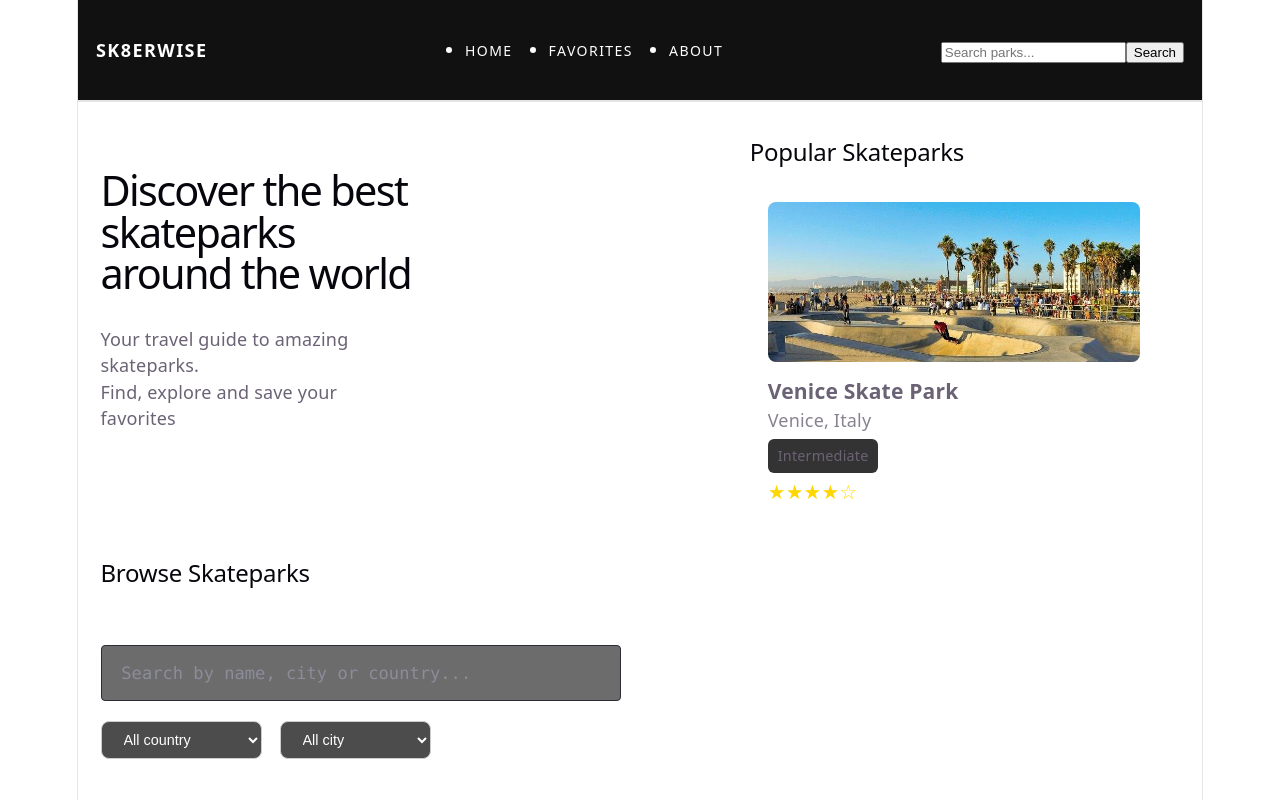
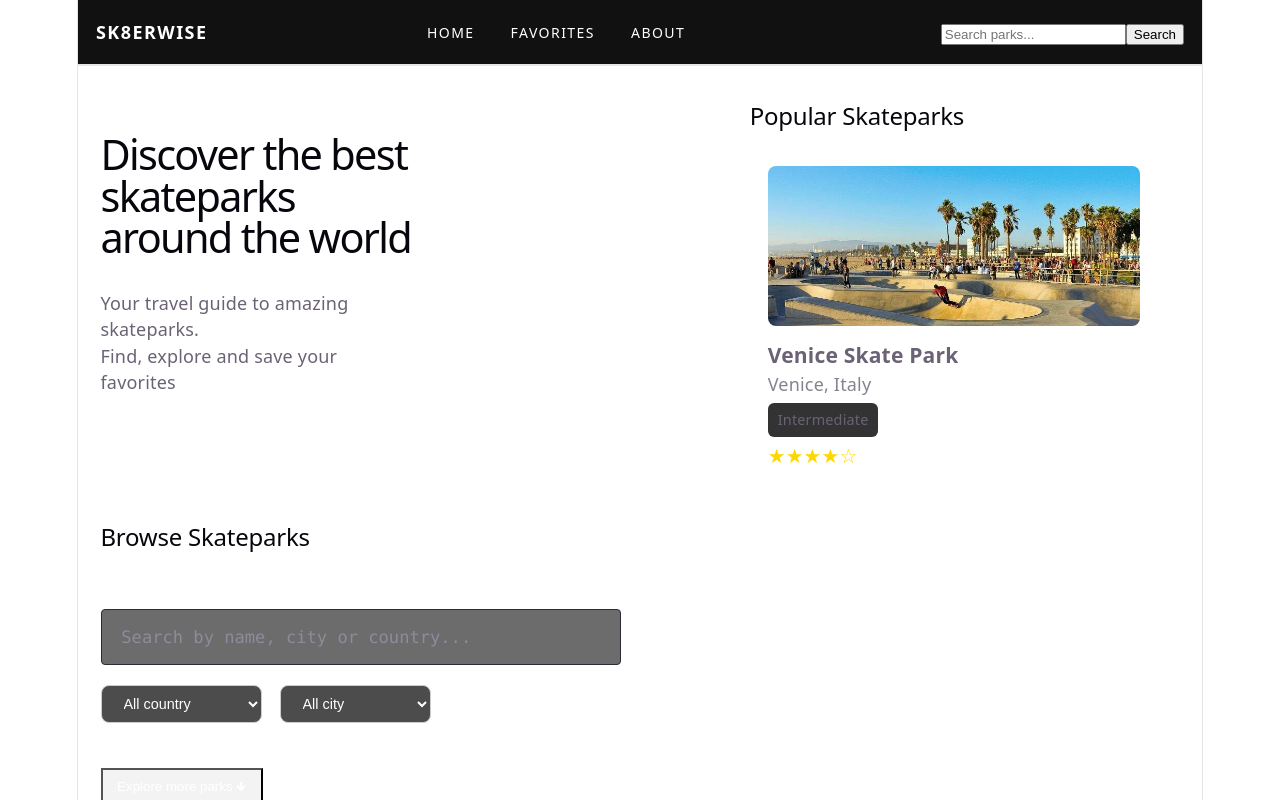
Before and after one commit to Willsky013/Sk8erWise-website, a React (Vite) app: page / in a window 1280 px wide. Shown: the top 800 px of the page. Built offline with nearby package versions, Linux system fonts and the light colour scheme.

Commit message:
Fix navbar layout for desktop and mobile

```diff
--- a/src/components/components-css/Navbar.css
+++ b/src/components/components-css/Navbar.css
@@ -15,6 +15,7 @@
   letter-spacing: 0.08em;
   color: var(--text-h);
   box-sizing: border-box;
+  flex-wrap: nowrap; /* Prevents layout collapse */
 }
 
 /* ------------------------------
@@ -39,6 +40,13 @@
   display: flex;
   align-items: center;
   gap: 2rem;
+  list-style: none; /* Remove bullet points */
+  margin: 0;
+  padding: 0;
+}
+
+.navbar_links li {
+  list-style: none;
 }
 
 .navbar_links a {
@@ -56,7 +64,7 @@
    MOBILE MENU BUTTON
    ------------------------------ */
 .navbar_toggle {
-  display: none;
+  display: none; /* Hidden on desktop */
   background: none;
   border: none;
   cursor: pointer;
@@ -65,24 +73,40 @@
   color: var(--text-h);
 }
 
+/* ------------------------------
+   SEARCH BAR IN NAV
+   ------------------------------ */
+.nav-search {
+  margin-left: 2rem;
+}
+
 /* ============================================================
    MOBILE
    ============================================================ */
 @media (max-width: 768px) {
+  /* Show hamburger */
+  .navbar_toggle {
+    display: block;
+  }
+
+  /* Hide nav links by default */
   .navbar_links {
     display: none;
-  }
-
-  .navbar_links--open {
-    display: flex;
     flex-direction: column;
     gap: 1.25rem;
-    padding: 1.5rem 0;
+    width: 100%;
+    padding-top: 1rem;
     border-top: 2px solid var(--border);
     margin-top: 1rem;
   }
 
-  .navbar_toggle {
-    display: block;
+  /* Show when menu is open */
+  .navbar_links--open {
+    display: flex;
+  }
+
+  /* Hide search bar on mobile (optional) */
+  .nav-search {
+    display: none;
   }
 }
```
Also changed, not shown: src/components/Navbar.jsx (+4 -3 lines).
